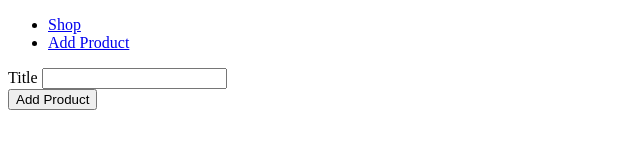
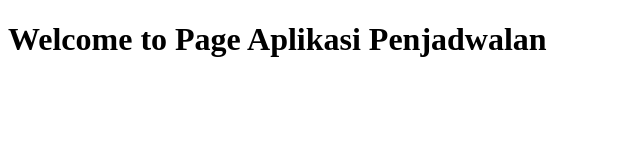
Before and after one commit to melankolia/AplikasiPenjadwalanBE, a website: page src/Views/WelcomePage.html in a window 1280 px wide. Shown: the whole page, without its empty margins (0-640 px from the left). Drawn offline with Linux system fonts and the light colour scheme.

Commit message:
WelcomePage

```diff
--- a/src/Views/WelcomePage.html
+++ b/src/Views/WelcomePage.html
@@ -5,29 +5,12 @@
     <meta charset="UTF-8">
     <meta name="viewport" content="width=device-width, initial-scale=1.0">
     <meta http-equiv="X-UA-Compatible" content="ie=edge">
-    <title>Add Product</title>
-    <link rel="stylesheet" href="/css/add-product.css" />
+    <title>Aplikasi Penjadwalan</title>
 </head>
 
 <body>
-    <header class="main-header">
-        <nav class="main-header__nav">
-            <ul class="main-header__item-list">
-                <li class="main-header__item"><a href="/">Shop</a></li>
-                <li class="main-header__item"><a class="active" href="/admin/add-product">Add Product</a></li>
-            </ul>
-        </nav>
-    </header>
-
     <main>
-        <form class="product-form" action="/" method="POST">
-            <div class="form-control">
-                <label for="title">Title</label>
-                <input type="text" name="title" id="title">
-            </div>
-
-            <button type="submit">Add Product</button>
-        </form>
+        <h1>Welcome to Page Aplikasi Penjadwalan</h1>
     </main>
 </body>
 
```
